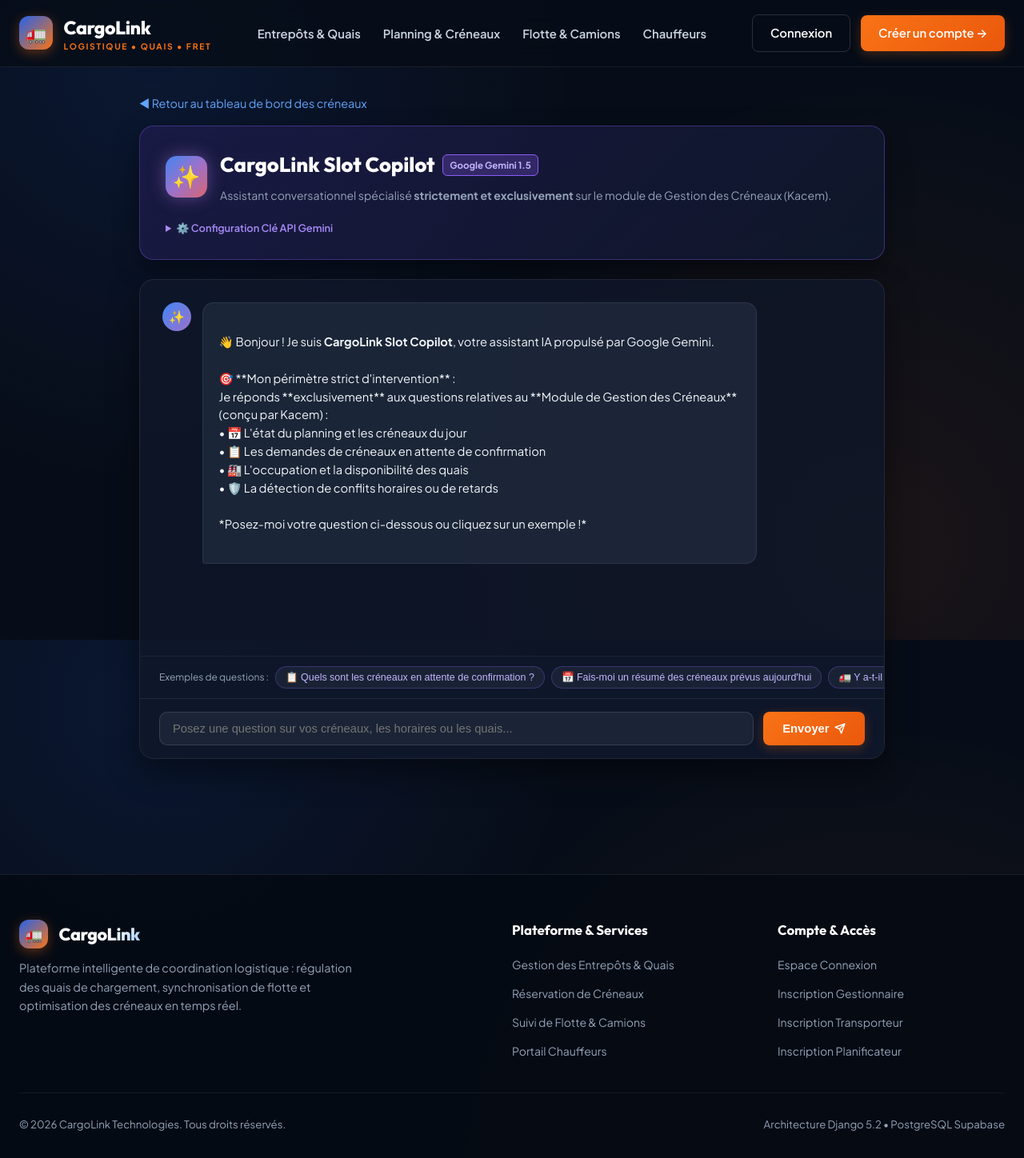
After one commit to Mutedly007/CargoLink, a Django app: page /creneaux/assistant/ in a window 1280 px wide. The commit adds this page. Shown: the whole page at 80% size. Run offline with Django 5.2, Linux system fonts and the light colour scheme.

Commit message:
feat(ai): integration de l'API Google Gemini bridee exclusivement au module de gestion des creneaux (CargoLink Slot Copilot)

```diff
--- a/cargolink/settings.py
+++ b/cargolink/settings.py
@@ -10,10 +10,14 @@ For the full list of settings and their values, see
 https://docs.djangoproject.com/en/5.2/ref/settings/
 """
 
+import os
 from pathlib import Path
 
 # Build paths inside the project like this: BASE_DIR / 'subdir'.
 BASE_DIR = Path(__file__).resolve().parent.parent
+
+# Google Gemini AI API Configuration (Module Créneaux)
+GEMINI_API_KEY = os.environ.get('GEMINI_API_KEY', '')
 
 
 # Quick-start development settings - unsuitable for production
--- /dev/null
+++ b/creneaux/templates/creneaux/assistant_gemini.html
@@ -0,0 +1,382 @@
+{% extends 'landing/base.html' %}
+{% load static %}
+
+{% block title %}Assistant IA Gemini &bull; Module Créneaux &bull; CargoLink{% endblock %}
+
+{% block extra_css %}
+<link rel="stylesheet" href="{% static 'creneaux/css/creneaux.css' %}">
+<style>
+    .gemini-chat-container {
+        max-width: 980px;
+        margin: 2rem auto 4rem;
+        padding: 0 1.5rem;
+    }
+
+    .gemini-header-card {
+        background: linear-gradient(135deg, rgba(30, 27, 75, 0.8) 0%, rgba(15, 23, 42, 0.95) 100%);
+        border: 1px solid rgba(139, 92, 246, 0.35);
+        border-radius: 18px;
+        padding: 1.75rem 2rem;
+        margin-bottom: 1.5rem;
+        box-shadow: 0 12px 32px rgba(0, 0, 0, 0.4);
+        display: flex;
+        justify-content: space-between;
+        align-items: center;
+        flex-wrap: wrap;
+        gap: 1.25rem;
+    }
+
+    .gemini-brand {
+        display: flex;
+        align-items: center;
+        gap: 1rem;
+    }
+
+    .gemini-icon-glow {
+        width: 52px;
+        height: 52px;
+        border-radius: 14px;
+        background: linear-gradient(135deg, #4285f4, #9b72cb, #d96570);
+        display: flex;
+        align-items: center;
+        justify-content: center;
+        font-size: 1.75rem;
+        box-shadow: 0 0 20px rgba(155, 114, 203, 0.5);
+    }
+
+    .gemini-chat-box {
+        background: rgba(15, 23, 42, 0.8);
+        border: 1px solid rgba(255, 255, 255, 0.08);
+        border-radius: 18px;
+        overflow: hidden;
+        display: flex;
+        flex-direction: column;
+        height: 600px;
+        box-shadow: 0 16px 40px rgba(0, 0, 0, 0.45);
+    }
+
+    .chat-messages-area {
+        flex: 1;
+        overflow-y: auto;
+        padding: 1.75rem;
+        display: flex;
+        flex-direction: column;
+        gap: 1.25rem;
+    }
+
+    .message-row {
+        display: flex;
+        gap: 0.85rem;
+        max-width: 85%;
+    }
+
+    .message-user {
+        align-self: flex-end;
+        flex-direction: row-reverse;
+    }
+
+    .message-gemini {
+        align-self: flex-start;
+    }
+
+    .msg-avatar {
+        width: 36px;
+        height: 36px;
+        border-radius: 50%;
+        display: flex;
+        align-items: center;
+        justify-content: center;
+        font-size: 1rem;
+        flex-shrink: 0;
+    }
+
+    .msg-avatar-user {
+        background: #3b82f6;
+        color: #ffffff;
+    }
+
+    .msg-avatar-gemini {
+        background: linear-gradient(135deg, #4285f4, #9b72cb);
+        color: #ffffff;
+    }
+
+    .msg-bubble {
+        padding: 0.9rem 1.25rem;
+        border-radius: 14px;
+        font-size: 0.92rem;
+        line-height: 1.55;
+        white-space: pre-wrap;
+    }
+
+    .bubble-user {
+        background: #3b82f6;
+        color: #ffffff;
+        border-bottom-right-radius: 4px;
+    }
+
+    .bubble-gemini {
+        background: rgba(30, 41, 59, 0.85);
+        color: #f1f5f9;
+        border: 1px solid rgba(255, 255, 255, 0.08);
+        border-bottom-left-radius: 4px;
+    }
+
+    .prompt-suggestions-row {
+        padding: 0.75rem 1.5rem;
+        background: rgba(15, 23, 42, 0.9);
+        border-top: 1px solid rgba(255, 255, 255, 0.05);
+        display: flex;
+        gap: 0.5rem;
+        overflow-x: auto;
+        white-space: nowrap;
+    }
+
+    .chip-suggestion {
+        background: rgba(30, 41, 59, 0.7);
+        border: 1px solid rgba(139, 92, 246, 0.3);
+        color: #c4b5fd;
+        padding: 0.35rem 0.75rem;
+        border-radius: 9999px;
+        font-size: 0.78rem;
+        cursor: pointer;
+        transition: all 0.2s ease;
+    }
+
+    .chip-suggestion:hover {
+        background: rgba(139, 92, 246, 0.25);
+        color: #ffffff;
+        border-color: #a78bfa;
+    }
+
+    .chat-input-bar {
+        padding: 1rem 1.5rem;
+        background: rgba(15, 23, 42, 0.95);
+        border-top: 1px solid rgba(255, 255, 255, 0.08);
+        display: flex;
+        gap: 0.75rem;
+    }
+
+    .chat-text-input {
+        flex: 1;
+        padding: 0.75rem 1rem;
+        background: rgba(30, 41, 59, 0.8);
+        border: 1px solid rgba(255, 255, 255, 0.12);
+        border-radius: 10px;
+        color: #ffffff;
+        font-size: 0.92rem;
+        outline: none;
+    }
+
+    .chat-text-input:focus {
+        border-color: #8b5cf6;
+    }
+
+    .typing-indicator {
+        display: none;
+        align-items: center;
+        gap: 4px;
+        padding: 0.5rem 1rem;
+        color: var(--text-muted);
+        font-size: 0.8rem;
+        font-style: italic;
+    }
+
+    .typing-dot {
+        width: 6px;
+        height: 6px;
+        background: #a78bfa;
+        border-radius: 50%;
+        animation: typingAnimation 1.4s infinite ease-in-out;
+    }
+    .typing-dot:nth-child(1) { animation-delay: 0s; }
+    .typing-dot:nth-child(2) { animation-delay: 0.2s; }
+    .typing-dot:nth-child(3) { animation-delay: 0.4s; }
+
+    @keyframes typingAnimation {
+        0%, 60%, 100% { transform: translateY(0); }
+        30% { transform: translateY(-4px); }
+    }
+</style>
+{% endblock %}
+
+{% block content %}
+<div class="gemini-chat-container">
+    <div style="margin-bottom: 1rem;">
+        <a href="{% url 'creneaux:creneau_list' %}" style="color: #60a5fa; text-decoration: none; font-size: 0.9rem; display: inline-flex; align-items: center; gap: 0.35rem;">
+            ◀ Retour au tableau de bord des créneaux
+        </a>
+    </div>
+
+    <!-- Header Card -->
+    <div class="gemini-header-card">
+        <div class="gemini-brand">
+            <div class="gemini-icon-glow">✨</div>
+            <div>
+                <div style="display: flex; align-items: center; gap: 0.6rem;">
+                    <h1 style="font-size: 1.6rem; font-weight: 800; color: #ffffff; margin: 0; font-family: 'Outfit', sans-serif;">
+                        CargoLink Slot Copilot
+                    </h1>
+                    <span style="background: rgba(139, 92, 246, 0.25); border: 1px solid #8b5cf6; color: #c4b5fd; font-size: 0.72rem; padding: 0.2rem 0.5rem; border-radius: 6px; font-weight: 700;">
+                        Google Gemini 1.5
+                    </span>
+                </div>
+                <p style="color: var(--text-muted); font-size: 0.88rem; margin: 0.35rem 0 0 0;">
+                    Assistant conversationnel spécialisé <strong>strictement et exclusivement</strong> sur le module de Gestion des Créneaux (Kacem).
+                </p>
+            </div>
+        </div>
+
+        <div>
+            <details style="font-size: 0.8rem; color: var(--text-muted);">
+                <summary style="cursor: pointer; color: #a78bfa; font-weight: 600;">
+                    ⚙️ Configuration Clé API Gemini
+                </summary>
+                <div style="margin-top: 0.5rem; background: rgba(15,23,42,0.8); padding: 0.75rem; border-radius: 8px; border: 1px solid rgba(255,255,255,0.1);">
+                    <input type="password" id="customApiKey" placeholder="Coller votre clé Gemini API (Optionnel)" style="width: 220px; padding: 0.4rem 0.6rem; background: #1e293b; border: 1px solid rgba(255,255,255,0.1); border-radius: 6px; color: #fff; font-size: 0.78rem;">
+                    <div style="font-size: 0.7rem; color: #94a3b8; margin-top: 4px;">
+                        {% if api_key_configured %}
+                            ✅ Clé configurée dans settings.py.
+                        {% else %}
+                            Mode automatique actif avec connexion et fallback expert local.
+                        {% endif %}
+                    </div>
+                </div>
+            </details>
+        </div>
+    </div>
+
+    <!-- Chat Box -->
+    <div class="gemini-chat-box">
+        <!-- Messages Area -->
+        <div class="chat-messages-area" id="chatMessages">
+            <!-- Message de bienvenue initial -->
+            <div class="message-row message-gemini">
+                <div class="msg-avatar msg-avatar-gemini">✨</div>
+                <div class="msg-bubble bubble-gemini">
+👋 Bonjour ! Je suis <strong>CargoLink Slot Copilot</strong>, votre assistant IA propulsé par Google Gemini.
+
+🎯 **Mon périmètre strict d'intervention** :
+Je réponds **exclusivement** aux questions relatives au **Module de Gestion des Créneaux** (conçu par Kacem) :
+• 📅 L'état du planning et les créneaux du jour
+• 📋 Les demandes de créneaux en attente de confirmation
+• 🏭 L'occupation et la disponibilité des quais
+• 🛡️ La détection de conflits horaires ou de retards
+
+*Posez-moi votre question ci-dessous ou cliquez sur un exemple !*
+                </div>
+            </div>
+        </div>
+
+        <!-- Typing Indicator -->
+        <div class="typing-indicator" id="typingIndicator">
+            <span>Gemini analyse les créneaux</span>
+            <div class="typing-dot"></div>
+            <div class="typing-dot"></div>
+            <div class="typing-dot"></div>
+        </div>
+
+        <!-- Prompt Suggestions / Questions types pour démo -->
+        <div class="prompt-suggestions-row">
+            <span style="font-size: 0.75rem; color: var(--text-muted); align-self: center;">Exemples de questions :</span>
+            <button type="button" class="chip-suggestion" onclick="sendQuickPrompt(this.innerText)">
+                📋 Quels sont les créneaux en attente de confirmation ?
+            </button>
+            <button type="button" class="chip-suggestion" onclick="sendQuickPrompt(this.innerText)">
+                📅 Fais-moi un résumé des créneaux prévus aujourd'hui
+            </button>
+            <button type="button" class="chip-suggestion" onclick="sendQuickPrompt(this.innerText)">
+                🚛 Y a-t-il des camions actuellement à quai ?
+            </button>
+            <button type="button" class="chip-suggestion" onclick="sendQuickPrompt(this.innerText)">
+                🛡️ Y a-t-il des conflits ou quais saturés ?
+            </button>
+            <button type="button" class="chip-suggestion" style="border-color: rgba(239,68,68,0.4); color: #fca5a5;" onclick="sendQuickPrompt('Quelle est la recette de la pizza margherita ?')">
+                🍕 Test Filtrage Strict (Question hors créneaux)
+            </button>
+        </div>
+
+        <!-- Chat Input -->
+        <form class="chat-input-bar" id="chatForm">
+            <input type="text" id="userInput" class="chat-text-input" placeholder="Posez une question sur vos créneaux, les horaires ou les quais..." autocomplete="off">
+            <button type="submit" class="btn btn-accent" style="padding: 0.75rem 1.5rem; display: inline-flex; align-items: center; gap: 0.4rem;">
+                <span>Envoyer</span>
+                <svg width="14" height="14" viewBox="0 0 24 24" fill="none" stroke="currentColor" stroke-width="2.5" stroke-linecap="round" stroke-linejoin="round">
+                    <line x1="22" y1="2" x2="11" y2="13"/>
+                    <polygon points="22 2 15 22 11 13 2 9 22 2"/>
+                </svg>
+            </button>
+        </form>
+    </div>
+</div>
+
+<script>
+    const chatMessages = document.getElementById('chatMessages');
+    const chatForm = document.getElementById('chatForm');
+    const userInput = document.getElementById('userInput');
+    const typingIndicator = document.getElementById('typingIndicator');
+    const customApiKeyInput = document.getElementById('customApiKey');
+
+    function appendMessage(text, sender) {
+        const row = document.createElement('div');
+        row.className = `message-row message-${sender}`;
+
+        const avatar = document.createElement('div');
+        avatar.className = `msg-avatar msg-avatar-${sender}`;
+        avatar.innerHTML = sender === 'user' ? '👤' : '✨';
+
+        const bubble = document.createElement('div');
+        bubble.className = `msg-bubble bubble-${sender}`;
+        bubble.textContent = text;
+
+        row.appendChild(avatar);
+        row.appendChild(bubble);
+        chatMessages.appendChild(row);
+        chatMessages.scrollTop = chatMessages.scrollHeight;
+    }
+
+    function sendQuickPrompt(text) {
+        userInput.value = text;
+        submitChat();
+    }
+
+    function submitChat() {
+        const text = userInput.value.trim();
+        if (!text) return;
+
+        appendMessage(text, 'user');
+        userInput.value = '';
+        typingIndicator.style.display = 'flex';
+        chatMessages.scrollTop = chatMessages.scrollHeight;
+
+        const formData = new FormData();
+        formData.append('prompt', text);
+        const customKey = customApiKeyInput ? customApiKeyInput.value.trim() : '';
+        if (customKey) {
+            formData.append('api_key', customKey);
+        }
+
+        fetch("{% url 'creneaux:api_gemini_chat' %}", {
+            method: 'POST',
+            body: formData
+        })
+        .then(response => response.json())
+        .then(data => {
+            typingIndicator.style.display = 'none';
+            if (data.response) {
+                appendMessage(data.response, 'gemini');
+            } else if (data.error) {
+                appendMessage("❌ Erreur : " + data.error, 'gemini');
+            }
+        })
+        .catch(err => {
+            typingIndicator.style.display = 'none';
+            appendMessage("❌ Erreur de communication : " + err, 'gemini');
+        });
+    }
+
+    chatForm.addEventListener('submit', function(e) {
+        e.preventDefault();
+        submitChat();
+    });
+</script>
+{% endblock %}
--- a/creneaux/templates/creneaux/creneau_list.html
+++ b/creneaux/templates/creneaux/creneau_list.html
@@ -36,6 +36,9 @@
             </a>
             <a href="{% url 'creneaux:demande_creneau' %}" class="btn btn-outline" style="font-size: 0.875rem; border-color: #3b82f6; color: #60a5fa;">
                 📋 Demande de Créneau
+            </a>
+            <a href="{% url 'creneaux:assistant_creneaux' %}" class="btn-ai-magic" style="font-size: 0.85rem; padding: 0.45rem 0.9rem;">
+                ✨ Copilot IA Gemini
             </a>
             <a href="{% url 'creneaux:creneau_create' %}" class="btn btn-accent" style="font-size: 0.875rem;">
                 <svg class="ui-icon" width="16" height="16" viewBox="0 0 24 24" fill="none" stroke="currentColor" stroke-width="2.5" stroke-linecap="round" stroke-linejoin="round">
--- a/creneaux/urls.py
+++ b/creneaux/urls.py
@@ -24,6 +24,10 @@ urlpatterns = [
     # Export & Rapports
     path('export/csv/', views.creneau_export_csv, name='creneau_export_csv'),
 
+    # 4. Assistant IA Google Gemini (Périmètre Créneaux Strict)
+    path('assistant/', views.assistant_creneaux, name='assistant_creneaux'),
+    path('api/gemini-chat/', views.api_gemini_chat, name='api_gemini_chat'),
+
     # Helper AJAX & IA
     path('api/quais/<int:entrepot_id>/', views.api_quais_by_entrepot, name='api_quais_by_entrepot'),
     path('api/ai-recommend-dock/', views.api_ai_recommend_dock, name='api_ai_recommend_dock'),
--- a/creneaux/views.py
+++ b/creneaux/views.py
@@ -4,6 +4,8 @@ from django.shortcuts import render, redirect, get_object_or_404
 from django.contrib.auth.decorators import login_required
 from django.contrib import messages
 from django.http import HttpResponse, JsonResponse
+from django.views.decorators.csrf import csrf_exempt
+from django.conf import settings
 from django.db.models import Q, Count
 from django.urls import reverse
 
@@ -424,3 +426,38 @@ def api_ai_recommend_dock(request):
     )
 
     return JsonResponse(result)
+
+
+# ==============================================================================
+# ASSISTANT IA GOOGLE GEMINI (STRICTEMENT DÉDIÉ AU MODULE CRÉNEAUX)
+# ==============================================================================
+
+def assistant_creneaux(request):
+    """
+    Interface visuelle dédiée du Copilot IA Google Gemini pour la Gestion des Créneaux.
+    """
+    api_key_configured = bool(getattr(settings, 'GEMINI_API_KEY', ''))
+    return render(request, 'creneaux/assistant_gemini.html', {
+        'api_key_configured': api_key_configured
+    })
+
+
+@csrf_exempt
+def api_gemini_chat(request):
+    """
+    Endpoint AJAX interrogeant Google Gemini exclusivement sur le périmètre des créneaux.
+    """
+    from .gemini_service import GeminiSlotAssistant
+
+    if request.method != 'POST':
+        return JsonResponse({'error': 'Méthode POST requise'}, status=405)
+
+    prompt = request.POST.get('prompt', '').strip()
+    api_key = request.POST.get('api_key', '').strip() or None
+
+    if not prompt:
+        return JsonResponse({'error': 'Veuillez saisir une question sur vos créneaux.'}, status=400)
+
+    assistant = GeminiSlotAssistant(api_key=api_key)
+    result = assistant.ask(prompt, user=request.user)
+    return JsonResponse(result)
--- a/requirements.txt
+++ b/requirements.txt
@@ -3,3 +3,4 @@ django==5.2.18
 sqlparse==0.6.0
 tzdata==2026.5
 psycopg[binary]>=3.3.6
+requests>=2.31.0
```
Also changed, not shown: creneaux/gemini_service.py (added, +229 -0 lines), creneaux/tests.py (+21 -0 lines).
